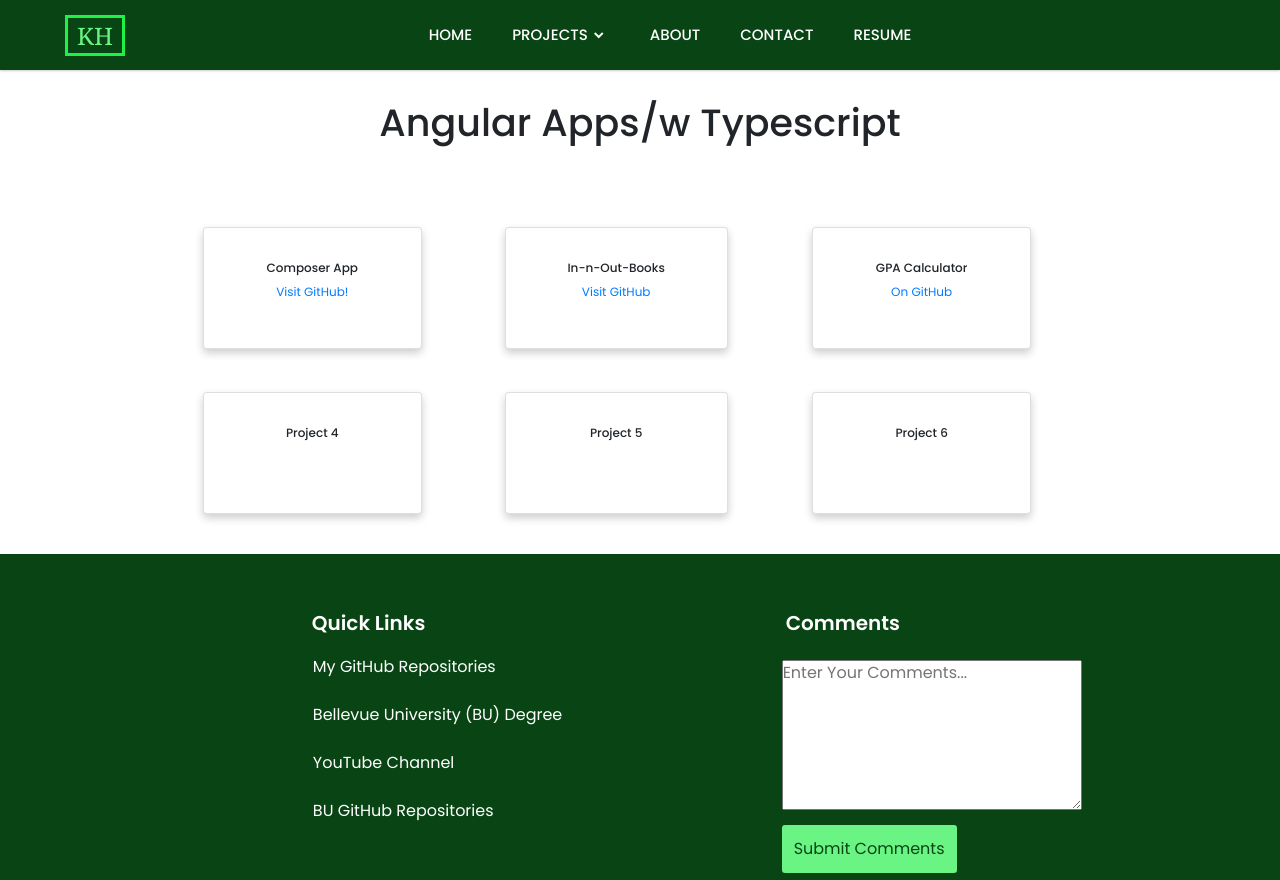
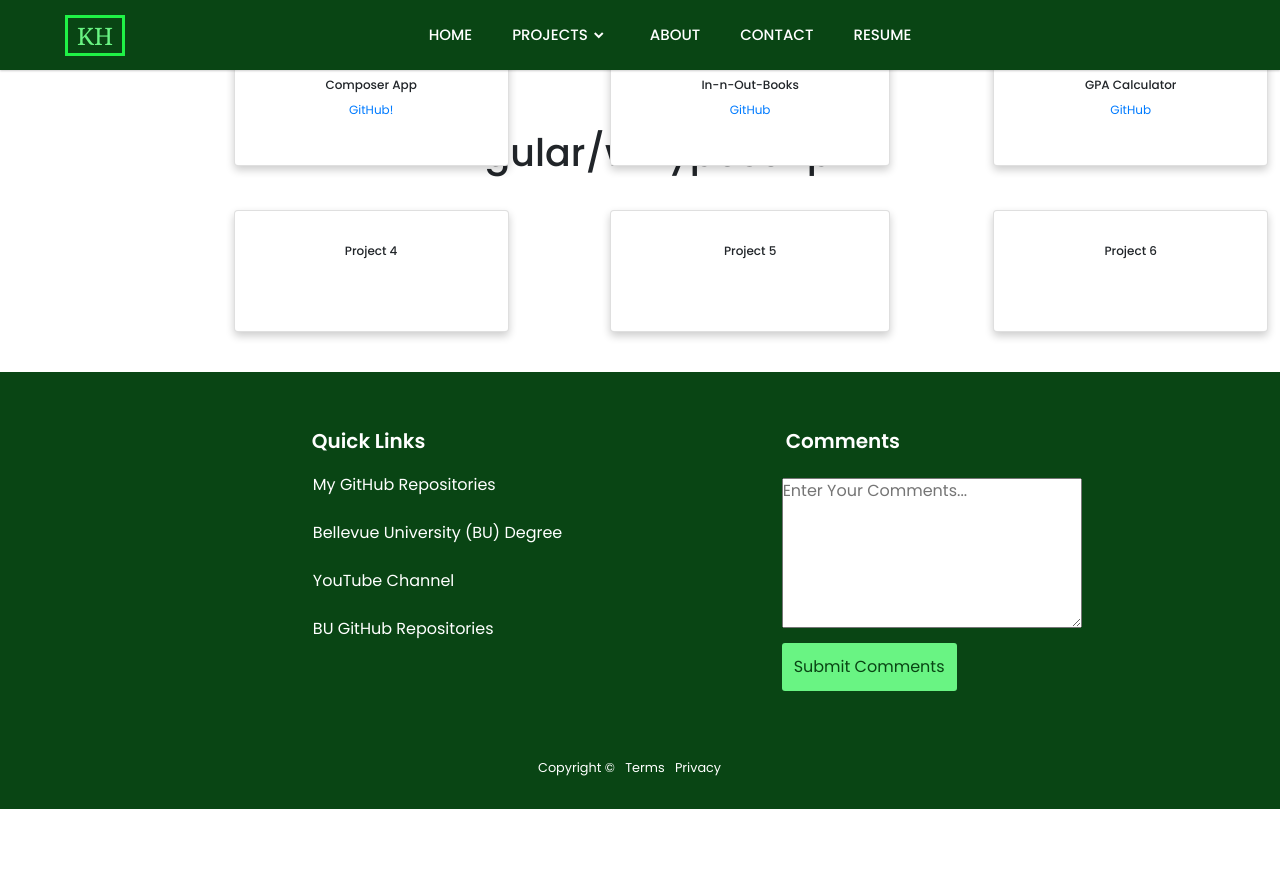
Before and after one commit to hkeith62/Personal-Portfolio-Project, a plain HTML site: page angular-typescript.html in a window 1280 px wide. Shown: the top 880 px of the page. After the commit the page ends 850 px from the top, so only its background shows below. Drawn offline with nearby package versions, Linux system fonts and the light colour scheme.

Commit message:
Update angular-typescript.html

```diff
--- a/angular-typescript.html
+++ b/angular-typescript.html
@@ -29,15 +29,12 @@
 <body>
 <header-component></header-component>
 <div id="container">
- <h1 id="app-header" style="margin-top:-30px;text-align:center">Angular Apps/w Typescript </h1><br/>
-     <div class="content-container" style="width:80%; height:100%"> <!--Adjust width and height to change grid box size. -->
-          <div class="title" style="width:50%;margin-top:90px;margin-left:198px;margin-bottom:100px">
-     </div><br>
-        <div class="grid-container" style="margin-top:125px">
-
-            <div class="card"><h4>Composer App</h4><a href="https://hkeith62.github.io/enterprise-composer-app/composer-list">Visit GitHub!</a></div>
-            <div class="card"><h4>In-n-Out-Books</h4><a href="https://hkeith62.github.io/in-n-out-books/">Visit GitHub</a></div>
-            <div class="card"><h4>GPA Calculator</h4><a href="https://hkeith62.github.io/gpa-calculator-app/session/sign-in">On GitHub</a></div>
+ <h1 id="app-header">Angular/w Typescript </h1><br/><br>
+     <div class="content-container"> <!--Adjust width and height to change grid box size. -->
+        <div class="grid-container">
+            <div class="card"><h4>Composer App</h4><a href="https://hkeith62.github.io/enterprise-composer-app/composer-list">GitHub!</a></div>
+            <div class="card"><h4>In-n-Out-Books</h4><a href="https://hkeith62.github.io/in-n-out-books/">GitHub</a></div>
+            <div class="card"><h4>GPA Calculator</h4><a href="https://hkeith62.github.io/gpa-calculator-app/session/sign-in">GitHub</a></div>
             <div class="card"><h4>Project 4</h4><a href="#"></a></div>
             <div class="card"><h4>Project 5</h4><a href="#"></a></div>
             <div class="card"><h4>Project 6</h4><a href="#"></a></div>
```
